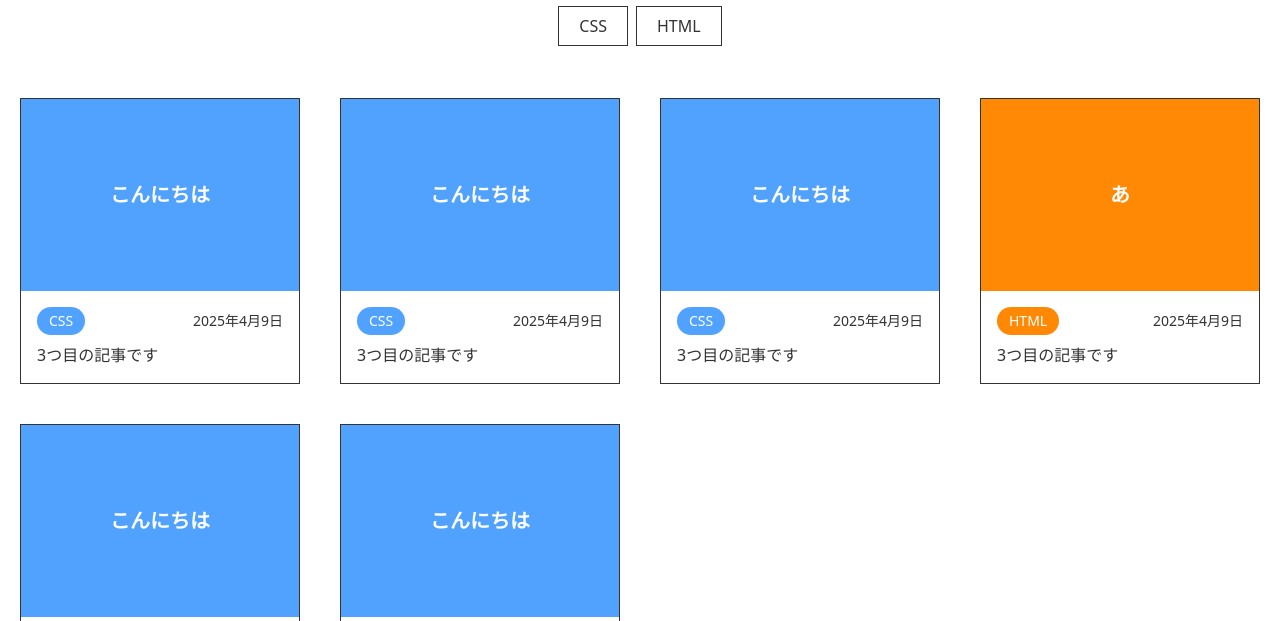
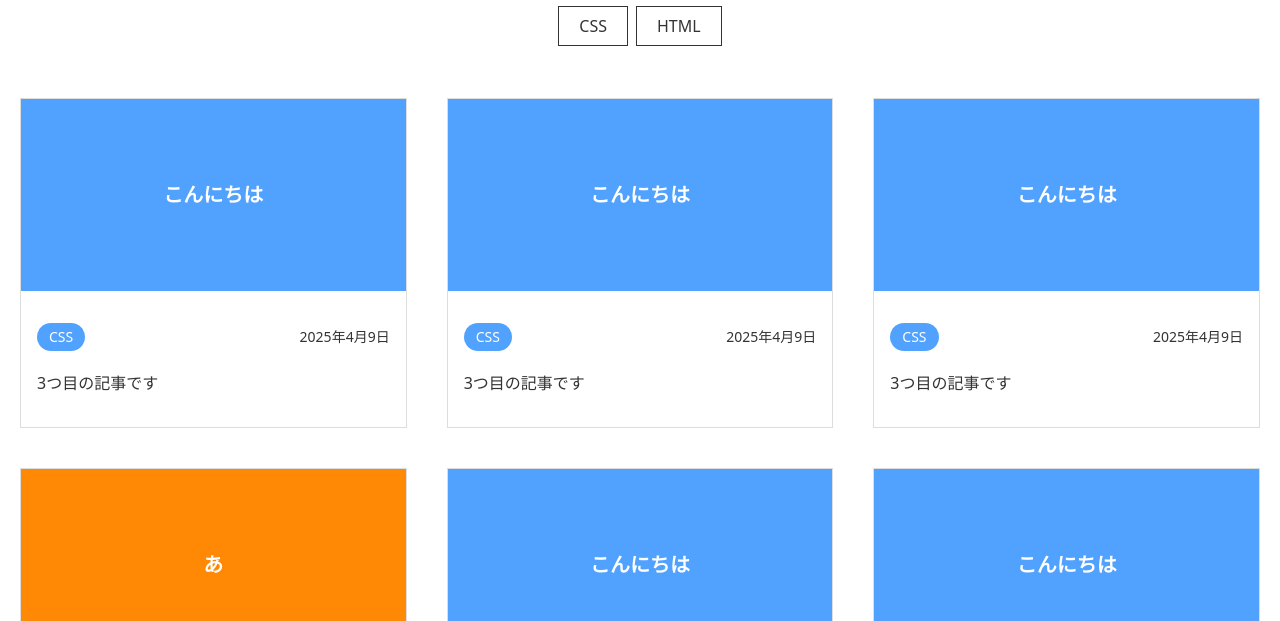
Before and after one commit to ryoma-abe/RyoBlog3, an Astro site: page / in a window 1280 px wide. Shown: the part 179-800 px from the top of the page. Built offline with nearby package versions, Linux system fonts and the light colour scheme; Astro itself is replaced by a stand-in of ours.

Commit message:
BlogAreaコンポーネントのスタイルを改善し、グリッドレイアウトを更新。ボーダーのスタイルを追加し、記事タイトルのマージンを調整してユーザーインターフェースを向上。

```diff
--- a/src/components/Organisms/BlogArea.astro
+++ b/src/components/Organisms/BlogArea.astro
@@ -12,21 +12,21 @@ const end = start + POSTS_PER_PAGE;
 const paginatedPosts = sortedPosts.slice(start, end);
 ---
 
-<div class="grid grid-cols-1 md:grid-cols-3 lg:grid-cols-4 gap-10 mt-15">
+<div class="grid grid-auto-300 gap-10 mt-15">
   {
     paginatedPosts.map((post) => {
       return (
-        <div class="border">
-          <a href={`/${post.slug}`}>
+        <div class="border-primary transition duration-300 hover:scale-105 hover:shadow-lg">
+          <a href={`/${post.slug}`} class="block">
             <div
-              class={`h-48 p-6 flex items-center justify-center text-white text-center ${getTagColor(post.data.tags?.[0] || "その他")}`}
+              class={`h-48 flex items-center justify-center text-white text-center ${getTagColor(post.data.tags?.[0] || "その他")}`}
             >
               <h3 class="text-xl font-bold">
                 {post.data.thumbnailTitle || post.data.title}
               </h3>
             </div>
-            <div class="p-4">
-              <div class="flex justify-between items-center mb-2">
+            <div class="px-4 py-8">
+              <div class="flex justify-between items-center">
                 <div class="flex gap-2 flex-wrap">
                   {post.data.tags && post.data.tags.length > 0 ? (
                     post.data.tags.map((tag) => {
@@ -49,7 +49,7 @@ const paginatedPosts = sortedPosts.slice(start, end);
                   {formatDate(post.data.date)}
                 </span>
               </div>
-              <h3>{post.data.title}</h3>{" "}
+              <h3 class="mt-5">{post.data.title}</h3>{" "}
             </div>
           </a>
         </div>
--- a/src/styles/global.css
+++ b/src/styles/global.css
@@ -4,12 +4,14 @@
 :root {
   --color-primary-bg: white;
   --color-primary-text: #333;
+  --color-border: #ddd;
 }
 
 /* ダークモード変数の上書き */
 .dark {
   --color-primary-bg: #333;
   --color-primary-text: white;
+  --color-border: #444;
 }
 
 /* カスタムユーティリティの定義 */
@@ -20,4 +22,14 @@
   .text-primary {
     color: var(--color-primary-text);
   }
+  .border-primary {
+    @apply border;
+    border-color: var(--color-border);
+  }
+
+  /* グリッド：auto-fit + minmax(400px, 1fr) */
+  .grid-auto-300 {
+    display: grid;
+    grid-template-columns: repeat(auto-fit, minmax(300px, 1fr));
+  }
 }
```
